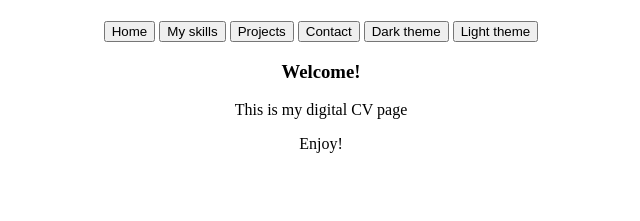
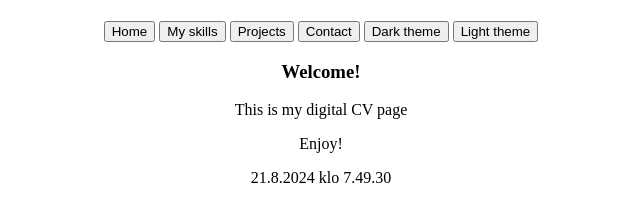
Before and after one commit to Point-SimoSiren/CV-javascript, a plain HTML site: page index.html in a window 1280 px wide. Shown: the part 59-280 px from the top of the page, without its empty margins (319-959 px from the left). Drawn offline with Linux system fonts and the light colour scheme.

Commit message:
pvm juttu

```diff
--- a/index.html
+++ b/index.html
@@ -18,6 +18,9 @@
             <button onclick="light()">Light theme</button>
 
             <div id="root"></div>
+
+            <div id="footer"></div>
+
         </center>
     </div>
 
--- a/page.js
+++ b/page.js
@@ -43,3 +43,8 @@
 
         // Kun sivu latautuu kutsutaan home funktiota että saa alkusivun näkyviin
         home()
+
+        // Pvm näyttäminen
+        const date = new Date();
+        let text = date.toLocaleString("fi-FI");
+        document.getElementById("footer").innerText = text
```
